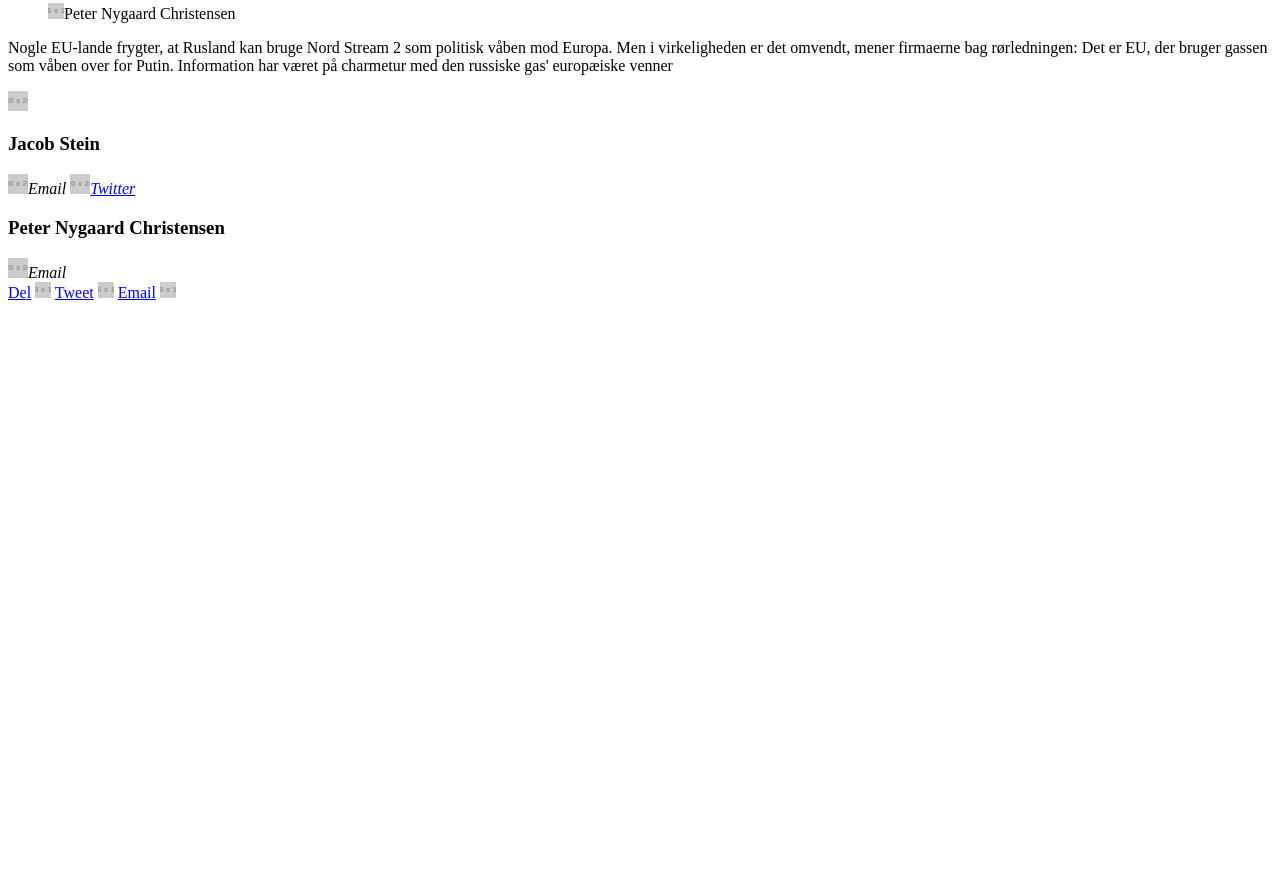
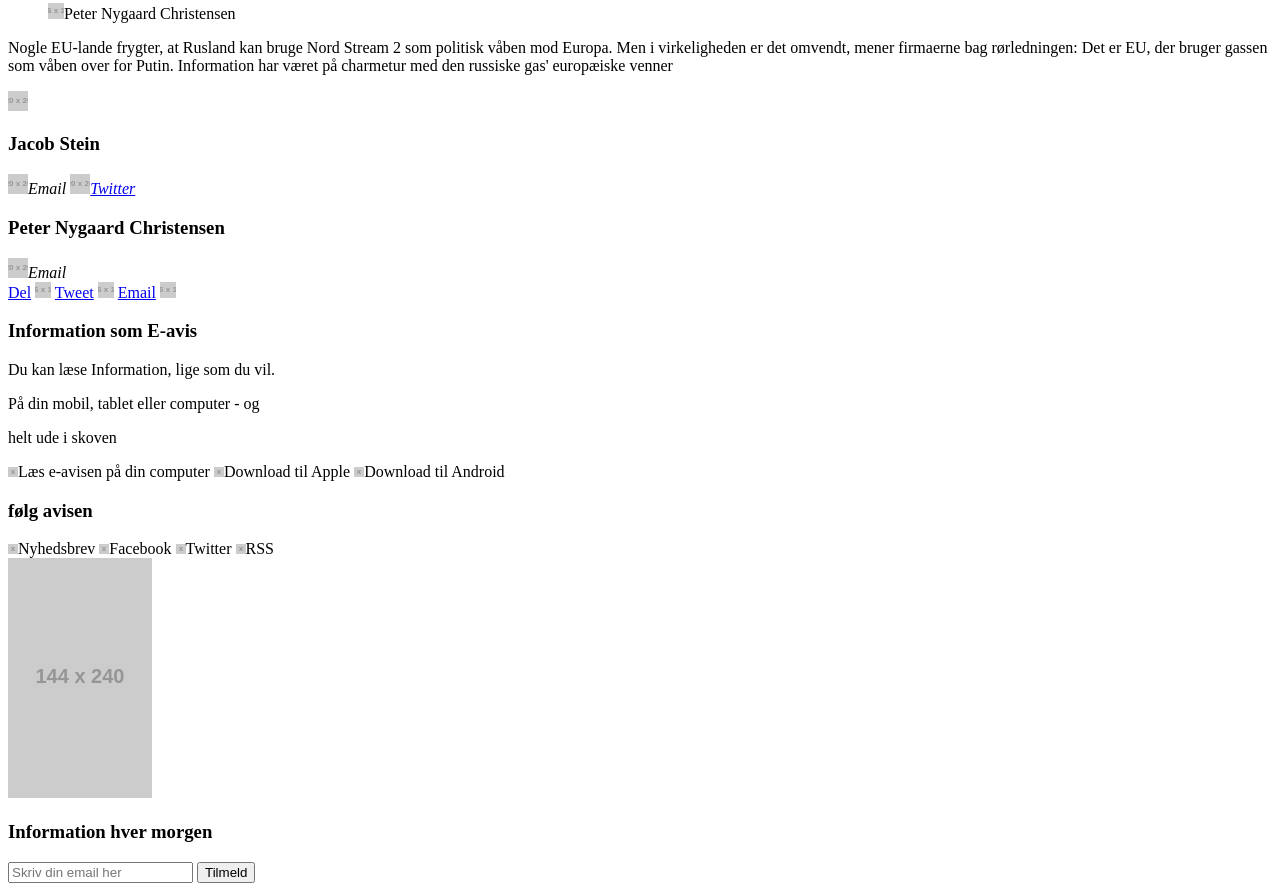
Before and after one commit to SabotajLearningCoding/html-bootcamp-2, a plain HTML site: page index.html in a window 1280 px wide. Shown: the part 1732-2623 px from the top of the page. Before the commit the page ends 2042 px from the top, so only its background shows below. Drawn offline with Linux system fonts and the light colour scheme; placeholder pictures from the web are drawn by us.

Commit message:
update 12:10 - 22.08.2023

```diff
--- a/index.html
+++ b/index.html
@@ -20,7 +20,7 @@
                     <a class="menu__link" href="">søg icon</a>
                 </li>
                 <li class="menu__item">
-                   <a href="#"><img src="600x400.png" alt="600x400"></a>
+                   <a href="#"><img src="https://via.placeholder.com/600x400" alt="logo"></a>
                 </li>
                 <li class="menu__item">
                     <a class="menu__link" href="">log ind</a>
@@ -47,7 +47,7 @@
         <div id="Wrapper">
             <section class="sect1">
                 <aside>
-                    <img src="600x400.png" alt="aside">
+                    <img src="https://via.placeholder.com/600x400" alt="aside">
                 </aside>
             </section>
                 <article>
@@ -112,7 +112,7 @@
                         <img src="https://via.placeholder.com/16x16" alt="">
 
                         <a href="#" class="articleSocials articleSocials--em"> Email</a>
-                        <img src="https://via.placeholder.com/16x16" alt="">
+                        <img src="https://via.placeholder.com/16x16" alt="ff">
 
                     </footer>
 
@@ -121,5 +121,44 @@
         </div>
         <!--Wrapper end-->
     </main>
+    <footer>
+        <div class="footer__background">
+            <article class="xxxxxx">
+                <div class="xxxxxx__info">
+                    <h3>Information som E-avis</h3>
+                    <p>Du kan læse Information, lige som du vil.</p>
+                    <p>På din mobil, tablet eller computer - og</p>
+                    <p>helt ude i skoven</p>
+
+                    <span><img src="https://via.placeholder.com/10x10" alt="pc-ikon">Læs e-avisen på din computer</span>
+                    <span><img src="https://via.placeholder.com/10x10" alt="apple-ikon">Download til Apple</span>
+                    <span><img src="https://via.placeholder.com/10x10" alt="android-ikon">Download til Android</span>
+                </div>
+                <div class="xxxxxx__follow">
+                    <h3>følg avisen</h3>
+                    <span><img src="https://via.placeholder.com/10x10" alt="brev-ikon">Nyhedsbrev</span>
+                    <span><img src="https://via.placeholder.com/10x10" alt="facebook-ikon">Facebook</span>
+                    <span><img src="https://via.placeholder.com/10x10" alt="twitter-ikon">Twitter</span>
+                    <span><img src="https://via.placeholder.com/10x10" alt="rss-ikon">RSS</span>
+                </div>
+            </article>
+
+            <article class="yyyyyy">
+                <div class="yyyyyy__information">
+                    <span><img src="https://via.placeholder.com/144x240" alt="avis-ikon"></span>
+                </div>
+            </article>
+
+            <article class="cccccc">
+                <div class="cccccc__info">
+                    <h3>Information hver morgen</h3>
+                    <input type="email" name="email" placeholder="Skriv din email her"/>
+                    <input type="submit" value="Tilmeld">
+
+                </div>
+            </article>
+
+        </div>
+    </footer>
 </body>
 </html>
```
